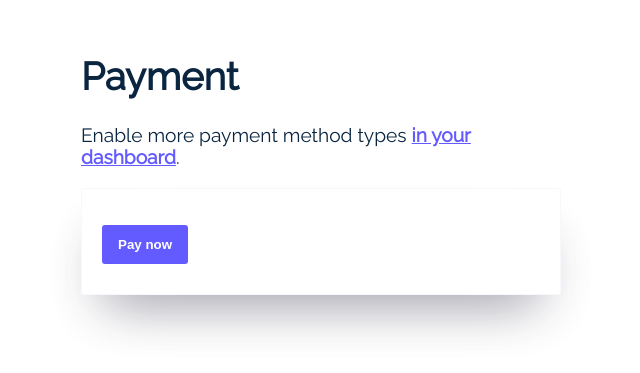
After one commit to jerenteria/ecommerce_site, a Django app: page /render_stripe in a window 1280 px wide. The commit adds this page. Shown: the top 373 px of the page, without its empty margins (319-959 px from the left). Run offline with Django 3.2, Linux system fonts and the light colour scheme.

Commit message:
stripe not working

```diff
--- /dev/null
+++ b/ecommerce/ecommerce_app/static/css/style.css
@@ -0,0 +1,96 @@
+@import url('https://fonts.googleapis.com/css?family=Raleway&display=swap');
+
+:root {
+  --light-grey: #F6F9FC;
+  --dark-terminal-color: #0A2540;
+  --accent-color: #635BFF;
+  --radius: 3px;
+}
+
+body {
+  padding: 20px;
+  font-family: 'Raleway';
+  display: flex;
+  justify-content: center;
+  font-size: 1.2em;
+  color: var(--dark-terminal-color);
+}
+
+main {
+  width: 480px;
+}
+
+form > * {
+  margin: 10px 0;
+}
+
+button {
+  background-color: var(--accent-color);
+}
+
+button {
+  background: var(--accent-color);
+  border-radius: var(--radius);
+  color: white;
+  border: 0;
+  padding: 12px 16px;
+  margin-top: 16px;
+  font-weight: 600;
+  cursor: pointer;
+  transition: all 0.2s ease;
+  display: block;
+}
+button:hover {
+  filter: contrast(115%);
+}
+button:active {
+  transform: translateY(0px) scale(0.98);
+  filter: brightness(0.9);
+}
+button:disabled {
+  opacity: 0.5;
+  cursor: none;
+}
+
+input, select {
+  display: block;
+  font-size: 1.1em;
+  width: 100%;
+  margin-bottom: 10px;
+}
+
+label {
+  display: block;
+}
+
+a {
+  color: var(--accent-color);
+  font-weight: 900;
+}
+
+small {
+  font-size: .6em;
+}
+
+fieldset, input, select {
+  border: 1px solid #efefef;
+}
+
+#payment-form {
+  border: #F6F9FC solid 1px;
+  border-radius: var(--radius);
+  padding: 20px;
+  margin: 20px 0;
+  box-shadow: 0 30px 50px -20px rgb(50 50 93 / 25%), 0 30px 60px -30px rgb(0 0 0 / 30%);
+}
+
+#messages {
+  font-family: source-code-pro, Menlo, Monaco, Consolas, 'Courier New';
+  display: none; /* hide initially, then show once the first message arrives */
+  background-color: #0A253C;
+  color: #00D924;
+  padding: 20px;
+  margin: 20px 0;
+  border-radius: var(--radius);
+  font-size:0.7em;
+}
--- /dev/null
+++ b/ecommerce/ecommerce_app/templates/payment.html
@@ -0,0 +1,30 @@
+<!DOCTYPE html>
+<html lang="en">
+<head>
+    <meta charset="UTF-8">
+    <meta name="viewport" content="width=device-width, initial-scale=1.0">
+    <link rel="stylesheet" type="text/css" href="static/css/style.css">
+    <title>Document</title>
+</head>
+<body>
+    <main>
+        <h1>Payment</h1>
+
+        <p>Enable more payment method types <a
+          href="https://dashboard.stripe.com/settings/payment_methods" target="_blank">in your
+          dashboard</a>.</p>
+
+        <form id="payment-form">
+          <div id="payment-element">
+            <!-- Elements will create form elements here -->
+          </div>
+          <button id="submit">Pay now</button>
+          <div id="error-message">
+            <!-- Display error message to your customers here -->
+          </div>
+        </form>
+
+        <div id="messages" role="alert" style="display: none;"></div>
+      </main>
+</body>
+</html>
--- a/ecommerce/ecommerce_app/urls.py
+++ b/ecommerce/ecommerce_app/urls.py
@@ -9,4 +9,6 @@ urlpatterns = [
     path('<int:product_id>/add-to-cart', views.try_cart),
     path('render_total', views.checkout),
     path('pay', views.checkout),
+    path('create-checkout-session', views.create_checkout_session),
+    path('render_stripe', views.render_stripe),
 ]
--- a/ecommerce/ecommerce_app/views.py
+++ b/ecommerce/ecommerce_app/views.py
@@ -2,7 +2,11 @@ from django.shortcuts import render, redirect, get_object_or_404
 from django.views.generic import ListView, DetailView
 from django.utils import timezone
 from .models import *
-import stripe
+import stripe, os
+
+from dotenv import load_dotenv
+
+load_dotenv()
 
 # renders all items
 # class based view is easier to create reusable components
@@ -22,7 +26,7 @@ import stripe
 #     template_name = "product.html"
 
 
-stripe.api_key = 'sk_test_51K2mNoIuO4V9XiaIb1QuwuZFfL66qeCCpOfmp8F0WzHV72gXpKTrcthFIVAXcXb374ox6OvMlZ2esP0YCJtHlj7c00MjtJnz1w'
+stripe.api_key = os.environ['STRIPE_SECRET_KEY']
 
 def home(request):
     context = {
@@ -39,9 +43,6 @@ def try_cart(request, product_id):
         new_order.items_ordered.add(product)
     return redirect('/checkout') # renders wherever function checkout does
 
-# def charge(request):
-#     if request.method == 'POST':
-
 
 def checkout(request):
     all_orders = Order.objects.all()
@@ -54,6 +55,29 @@ def checkout(request):
         'grand_total': total_spent,
     }
     return render(request, "cart.html", context)
+
+
+def create_checkout_session():
+  session = stripe.checkout.Session.create(
+    line_items=[{
+      'price_data': {
+        'currency': 'usd',
+        'product_data': {
+          'title': 'shirt',
+          'title': 'sweater'
+        },
+        'unit_amount': 2000,
+      },
+      'quantity': 1,
+    }],
+    mode='payment',
+    success_url='http://127.0.0.1:8000/success',
+    cancel_url='/',
+  )
+  return redirect(session.url, code=303)
+
+def render_stripe(request):
+    return render(request, "payment.html")
 
 # def add_to_cart(request):
 #     # item = get_object_or_404(Item) #slug=slug) # check to see if user has item or not
```
Also changed, not shown: ecommerce/ecommerce_app/templates/cart.html (+60 -6 lines), ecommerce/db.sqlite3, 1 other file.
